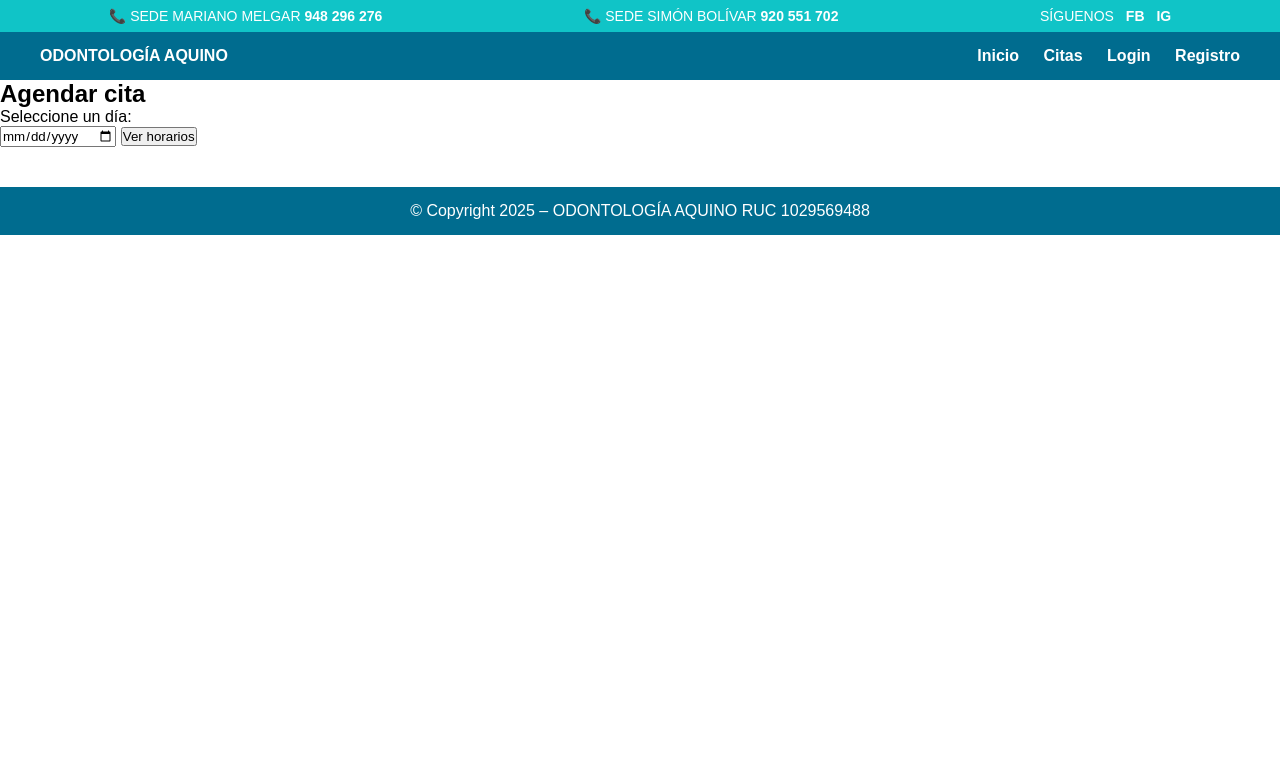
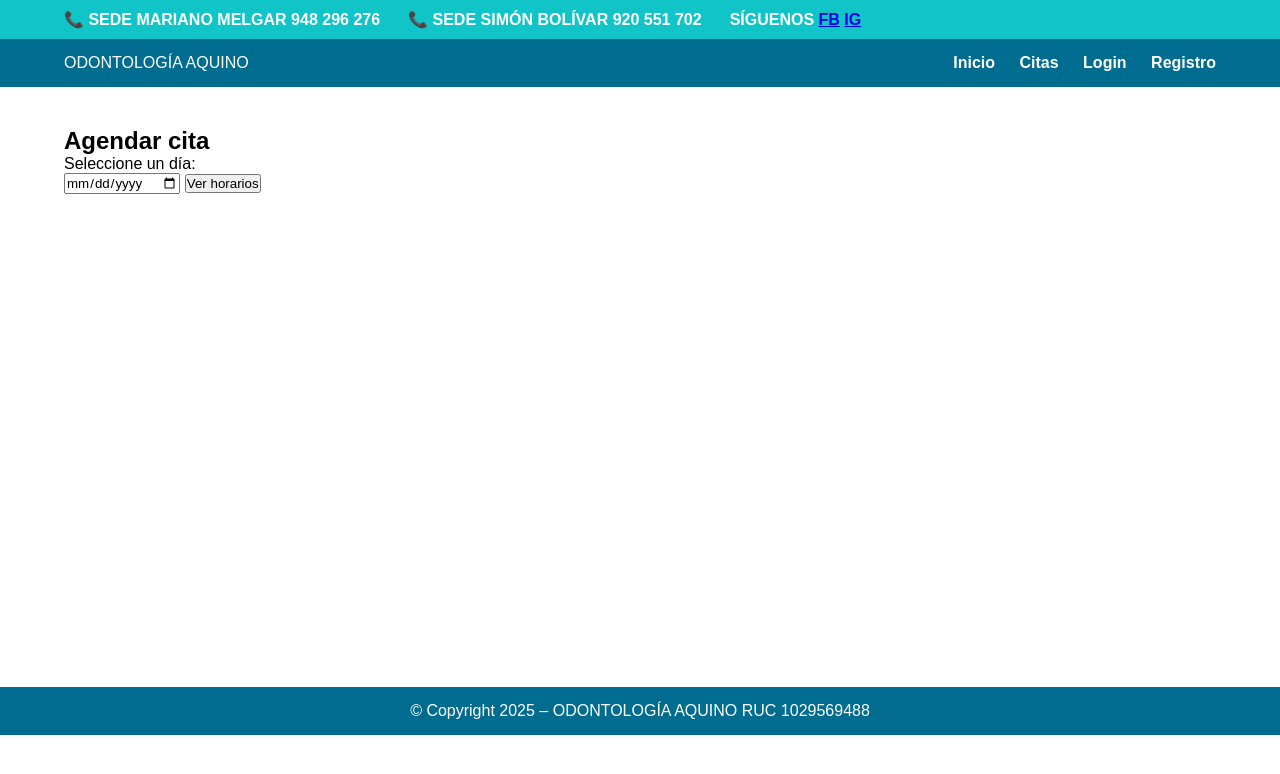
Before and after one commit to GusLinares17/proyecto_grupal, a Flask app: page /cita in a window 1280 px wide. Shown: the top 774 px of the page. Run offline with Flask 3, Linux system fonts and the light colour scheme.

Commit message:
Mejorando css 2

```diff
--- a/static/css/styles.css
+++ b/static/css/styles.css
@@ -1,3 +1,4 @@
+/* RESET */
 * {
     margin: 0;
     padding: 0;
@@ -5,31 +6,37 @@
     font-family: Arial, Helvetica, sans-serif;
 }
 
+/* VARIABLES DE COLOR */
+:root {
+    --celeste: #10c4c7;
+    --azul: #006c8f;
+}
+
 /* BARRA SUPERIOR */
 .top-bar {
-    background: #10c4c7;
+    background: var(--celeste);
     color: white;
+
     display: flex;
-    justify-content: space-around;
-    padding: 8px;
-    font-size: 14px;
+    justify-content: flex-start;
+    align-items: center;
+    gap: 28px;
+
+    padding: 10px 5%;
+    font-size: 16px;
+    font-weight: 600;
 }
 
-.top-bar .social a {
-    color: white;
-    margin-left: 8px;
-    text-decoration: none;
-    font-weight: bold;
-}
 
 /* HEADER */
 .main-header {
-    background: #006c8f;
+    background: var(--azul);
     color: white;
     display: flex;
+    flex-wrap: wrap;
     justify-content: space-between;
     align-items: center;
-    padding: 15px 40px;
+    padding: 15px 5%;
 }
 
 .main-header nav a {
@@ -39,40 +46,39 @@
     font-weight: bold;
 }
 
-.main-header nav a:hover {
-    text-decoration: underline;
+/* CONTENEDOR GENERAL */
+.container {
+    padding: 40px 5%;
+    min-height: calc(100vh - 200px);
 }
 
 /* HERO */
 .hero {
-    height: 500px;
-    background: url("../img/hero.jpg") center/cover no-repeat;
+    width: 100vw;
+    margin-left: calc(-50vw + 50%);
+    height: clamp(320px, 55vh, 520px);
+
+    background: url("../img/hero.jpg") center center / contain no-repeat;
+    background-color: #eaf6f8; /* relleno cuando sobren bordes */
+
     display: flex;
     align-items: center;
-    padding-left: 60px;
 }
 
-.hero-text {
-    background: rgba(255, 255, 255, 0.85);
+
+/* FORMULARIOS (login, registro, etc.) */
+.form-container {
+    max-width: 420px;
+    margin: 60px auto;
     padding: 30px;
+    background: #f5f5f5;
     border-radius: 8px;
-}
-
-.hero-text h1 {
-    color: #006c8f;
-    font-size: 36px;
-}
-
-.hero-text .slogan {
-    margin-top: 10px;
-    font-size: 18px;
 }
 
 /* FOOTER */
 footer {
-    background: #006c8f;
+    background: var(--azul);
     color: white;
     text-align: center;
     padding: 15px;
-    margin-top: 40px;
 }
--- a/templates/base.html
+++ b/templates/base.html
@@ -3,18 +3,15 @@
 <head>
     <meta charset="UTF-8">
     <title>Odontología Aquino</title>
+    <meta name="viewport" content="width=device-width, initial-scale=1.0">
     <link rel="stylesheet" href="{{ url_for('static', filename='css/styles.css') }}">
 </head>
 <body>
 
 <!-- BARRA SUPERIOR -->
 <div class="top-bar">
-    <div>
-        📞 SEDE MARIANO MELGAR <strong>948 296 276</strong>
-    </div>
-    <div>
-        📞 SEDE SIMÓN BOLÍVAR <strong>920 551 702</strong>
-    </div>
+    <div>📞 SEDE MARIANO MELGAR <strong>948 296 276</strong></div>
+    <div>📞 SEDE SIMÓN BOLÍVAR <strong>920 551 702</strong></div>
     <div class="social">
         SÍGUENOS
         <a href="https://www.facebook.com/profile.php?id=100057601592425" target="_blank">FB</a>
@@ -22,11 +19,9 @@
     </div>
 </div>
 
-<!-- MENÚ PRINCIPAL -->
+<!-- HEADER -->
 <header class="main-header">
-    <div class="logo">
-        <strong>ODONTOLOGÍA AQUINO</strong>
-    </div>
+    <div class="logo">ODONTOLOGÍA AQUINO</div>
     <nav>
         <a href="/">Inicio</a>
         <a href="/cita">Citas</a>
@@ -36,7 +31,7 @@
 </header>
 
 <!-- CONTENIDO -->
-<main>
+<main class="container">
     {% block contenido %}{% endblock %}
 </main>
 
--- a/templates/index.html
+++ b/templates/index.html
@@ -2,9 +2,9 @@
 
 {% block contenido %}
 <section class="hero">
-    <div class="hero-text">
+    <div class="hero-content">
         <h1>Diseñamos tu sonrisa</h1>
-        <p class="slogan">Limpieza y salud en tu boca</p>
+        <p>Limpieza y salud en tu boca</p>
     </div>
 </section>
 {% endblock %}
```
Also changed, not shown: static/img/hero.jpg (added).
